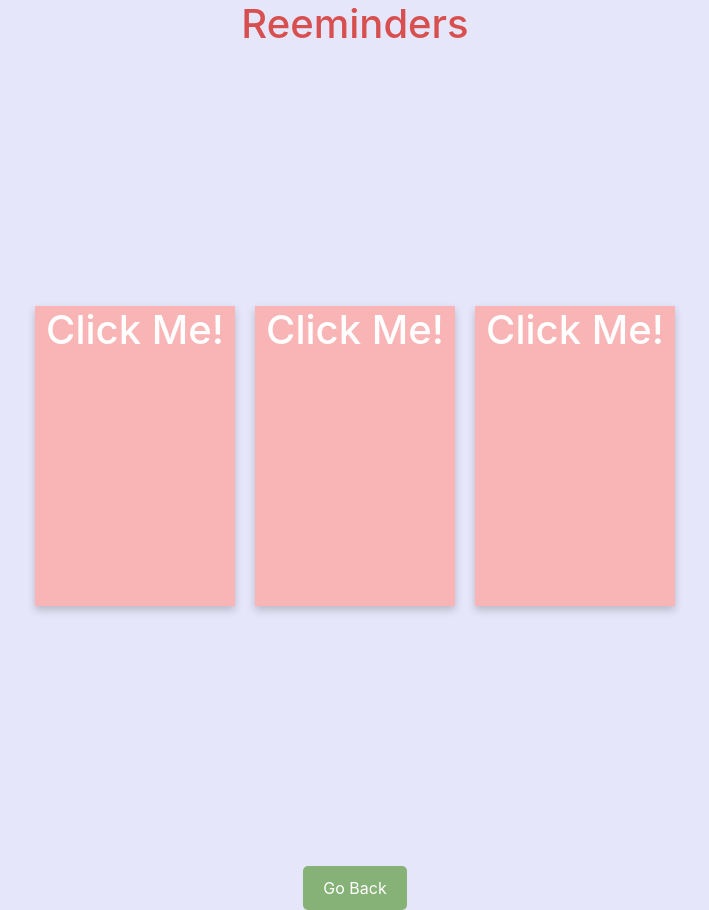
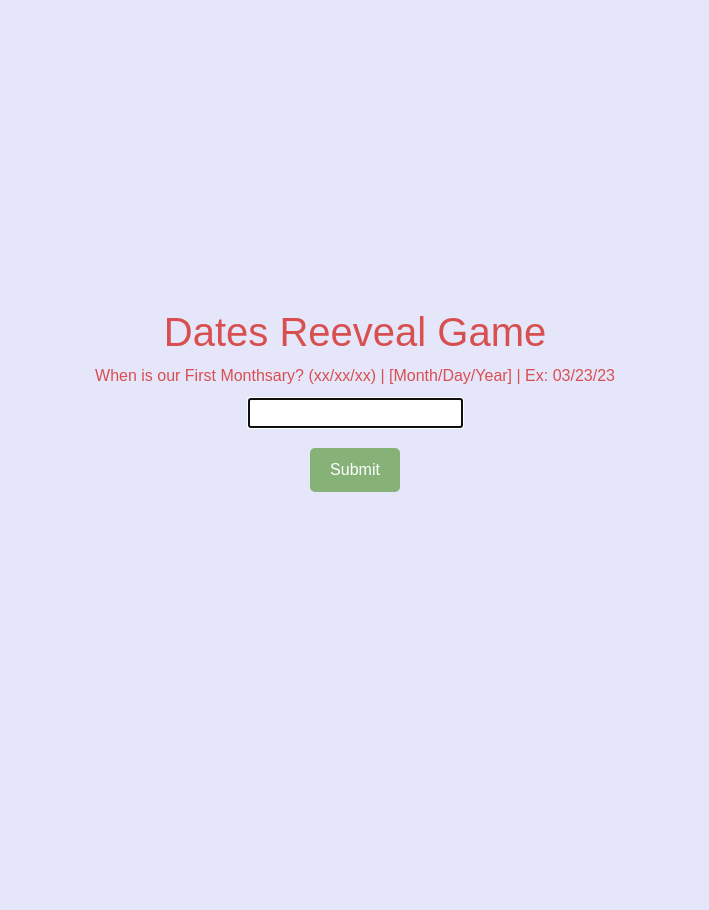
Before and after one commit to oyluh/freee.github.io, a plain HTML site: page reminders.html in a window 1280 px wide. Shown: the whole page, without its empty margins (285-994 px from the left). After the commit the page ends 800 px from the top, so only its background shows below. Drawn offline with nearby package versions, Linux system fonts and the light colour scheme.

Commit message:
Update reminders.html

```diff
--- a/reminders.html
+++ b/reminders.html
@@ -8,65 +8,26 @@
 
 <!-- Bootstrap CSS -->
 <link rel="stylesheet" href="css/bootstrap.min.css">
+  <title>Dates Reeveal</title>
   <style>
-.container {
+    body {
+      background-color: lavender;;
       display: flex;
-  flex-wrap: wrap;
+      flex-direction: column;
+      align-items: center;
       justify-content: center;
-  align-items: center;
       height: 100vh;
+      margin: 0;
+      font-family: Arial, sans-serif;
+      color: #d84f4f;
     }
 
-.flip-card {
-  background-color: transparent;
-  width: 200px;
-  height: 300px;
-  perspective: 1000px;
-  margin: 10px;
-}
-
-.flip-card-inner {
-  position: relative;
-  width: 100%;
-  height: 100%;
-  text-align: center;
-  transition: transform 0.6s;
-  transform-style: preserve-3d;
-  box-shadow: 0 4px 8px 0 rgba(0,0,0,0.2);
-}
-
-.flip-card:hover .flip-card-inner {
-  transform: rotateY(180deg);
-}
-
-.flip-card-front, .flip-card-back {
-  position: absolute;
-  width: 100%;
-  height: 100%;
-  backface-visibility: hidden;
-}
-
-.flip-card-front {
-  background-color: #f9b5b5;
-  color: white;
-  transform: rotateY(0deg);
-}
-
-.flip-card-back {
-  background-color: #A27BB8;
-  color: white;
-  transform: rotateY(180deg);
-}
-
-body {
-  background-color: lavender;
-  margin: 0;
+    .correct {
+      background-color: #c3e6cb;
     }
 
     .my-button {
-  display: block;
-  margin: 0 auto;
-  margin-top: 10px;
+      display: inline-block;
       padding: 10px 20px;
       background-color: #86B278;
       color: white;
@@ -75,63 +36,96 @@ body {
       text-decoration: none;
       font-size: 16px;
       cursor: pointer;
+      margin-top: 10px;
     }
 
     .my-button:hover {
       background-color: #d84f4f;
     }
 
-.hh {
+    #answerInput {
+      margin-bottom: 10px;
+    }
+
+    #question {
+      margin-bottom: 10px;
+    }
+
+    #goBackButton {
+      position: center;
+      bottom: 20px;
+      left: 20px;
+      display: none;
+    }
+
+    script{
         text-align: center;
-   color: #d84f4f;
-   padding-top: 200;
     }
+
   </style>
 </head>
 <body>
-<h1 class="hh">Reeminders</h1>
-<div class="container">
-  <div class="flip-card">
-    <div class="flip-card-inner">
-      <div class="flip-card-front">
-        <h1>Click Me!</h1>
-      </div>
-      <div class="flip-card-back">
-        <h1 id="c1">You are beautiful and pretty.</h1>
-      </div>
-    </div>
-  </div>
+  <h1>Dates Reeveal Game</h1>
 
-  <div class="flip-card">
-    <div class="flip-card-inner">
-      <div class="flip-card-front">
-        <h1>Click Me!</h1>
-      </div>
-      <div class="flip-card-back">
-        <h1 id="c2">I'm proud of you.</h1>
-      </div>
-    </div>
-  </div>
-
-  <div class="flip-card">
-    <div class="flip-card-inner">
-      <div class="flip-card-front">
-        <h1>Click Me!</h1>
-      </div>
-      <div class="flip-card-back">
-        <h1 id="c3">I appreciate your existence.</h1>
-      </div>
-    </div>
-  </div>
-</div>
-
-<div class="btn-container">
-  <button class="my-button" onclick="goBack()">Go Back</button>
-</div>
+  <div id="question"></div>
+  <input type="text" id="answerInput">
+  <button class="my-button" onclick="checkAnswer()">Submit</button>
+  <button id="goBackButton" class="my-button" onclick="goBack()" style="display: none;">Exit</button>
 </body>
 <script>
+    var questions = [
+      {
+        question: "When is our First Monthsary? (xx/xx/xx) | [Month/Day/Year] | Ex: 03/23/23",
+        answer: "04/26/23"
+      },
+      {
+        question: "When did we started talking to each other? (xx/xx/xx) | [Month/Day/Year] | Ex: 03/23/23",
+        answer: "07/15/22"
+      },
+      {
+        question: "When did I confess to you? (xx/xx/xx) | [Month/Day/Year] | Ex: 03/23/23",
+        answer: "04/02/23"
+      }
+    ];
+
+    var currentQuestionIndex = 0;
+    var questionDiv = document.getElementById("question");
+    var answerInput = document.getElementById("answerInput");
+    var goBackButton = document.getElementById("goBackButton");
+
+    function displayQuestion() {
+      questionDiv.textContent = questions[currentQuestionIndex].question;
+      answerInput.value = "";
+      answerInput.focus();
+      goBackButton.style.display = "none";
+    }
+
+    function checkAnswer() {
+      var userAnswer = answerInput.value.trim();
+      var correctAnswer = questions[currentQuestionIndex].answer;
+
+      if (userAnswer === correctAnswer) {
+        document.body.classList.add("correct");
+      } else {
+        document.body.classList.remove("correct");
+        alert("Incorrect! The correct answer is: " + correctAnswer);
+      }
+
+      currentQuestionIndex++;
+
+      if (currentQuestionIndex < questions.length) {
+        displayQuestion();
+      } else {
+        alert("Quiz completed!");
+        answerInput.style.display = "none";
+        goBackButton.style.display = "inline-block";
+      }
+    }
+
     function goBack() {
       window.history.go(-1);
     }
+
+    displayQuestion();
   </script>
 </html>
```
Lines whose indentation alone changed are shown as unchanged.
